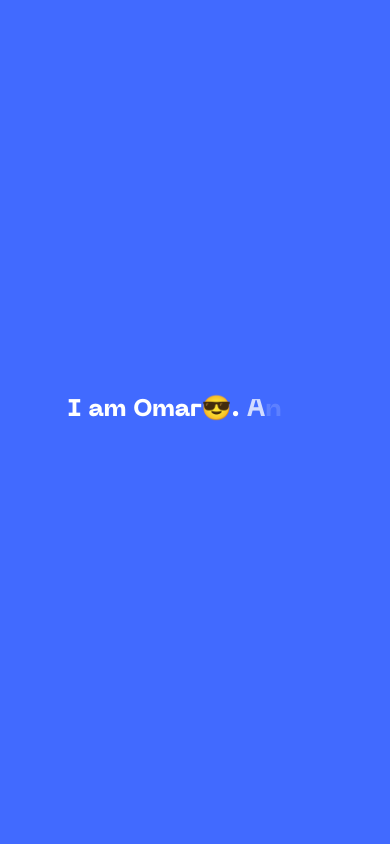
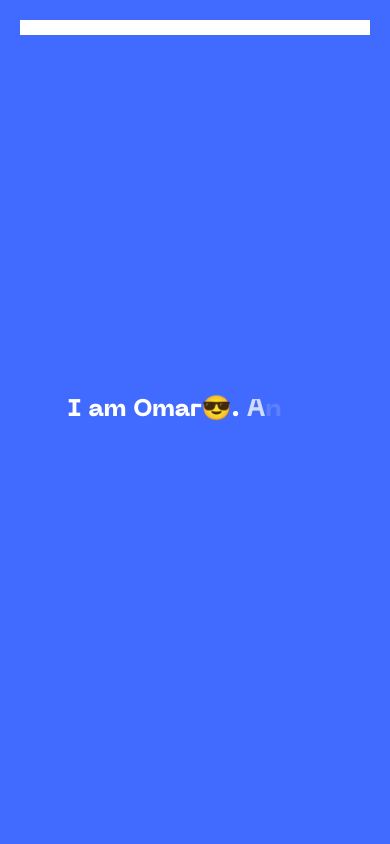
Before and after one commit to OmarTaheri/MyCv, a Next.js app: page / in a window 390 px wide. Shown: the top 844 px of the page. Built offline with nearby package versions, Linux system fonts and the light colour scheme; grey boxes are pictures that could not be loaded.

Commit message:
Update CSS styles for responsive design

```diff
--- a/src/app/globals.css
+++ b/src/app/globals.css
@@ -26,3 +26,9 @@ body::before {
   bottom: 0px;
   border: 35px solid var(--main-color);
 }
+@media screen and (max-width: 849px) {
+  body::before {
+    bottom: 0px;
+    border: 20px solid var(--main-color);
+  }
+}
--- a/src/app/page.module.css
+++ b/src/app/page.module.css
@@ -156,13 +156,13 @@
     position: relative;
     width: calc(100vw - 90px);
     height: auto;
-    padding: 15px;
+    padding: 5px;
     z-index: -10;
   }
   .experiences {
     position: relative;
-    margin: 15px;
-    width: calc(100vw - 70px);
+    margin: 5px;
+    width: calc(100vw - 90px);
   }
   .qrcode {
     display: none;
```
